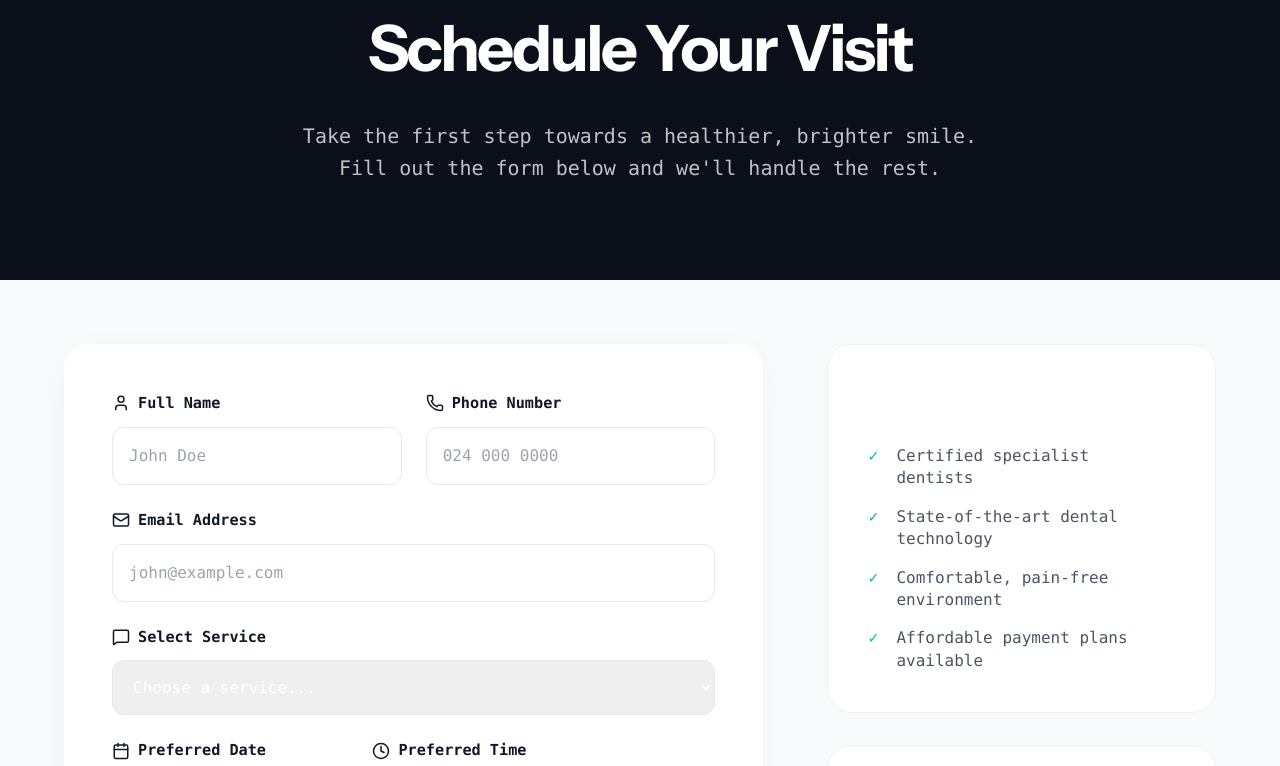
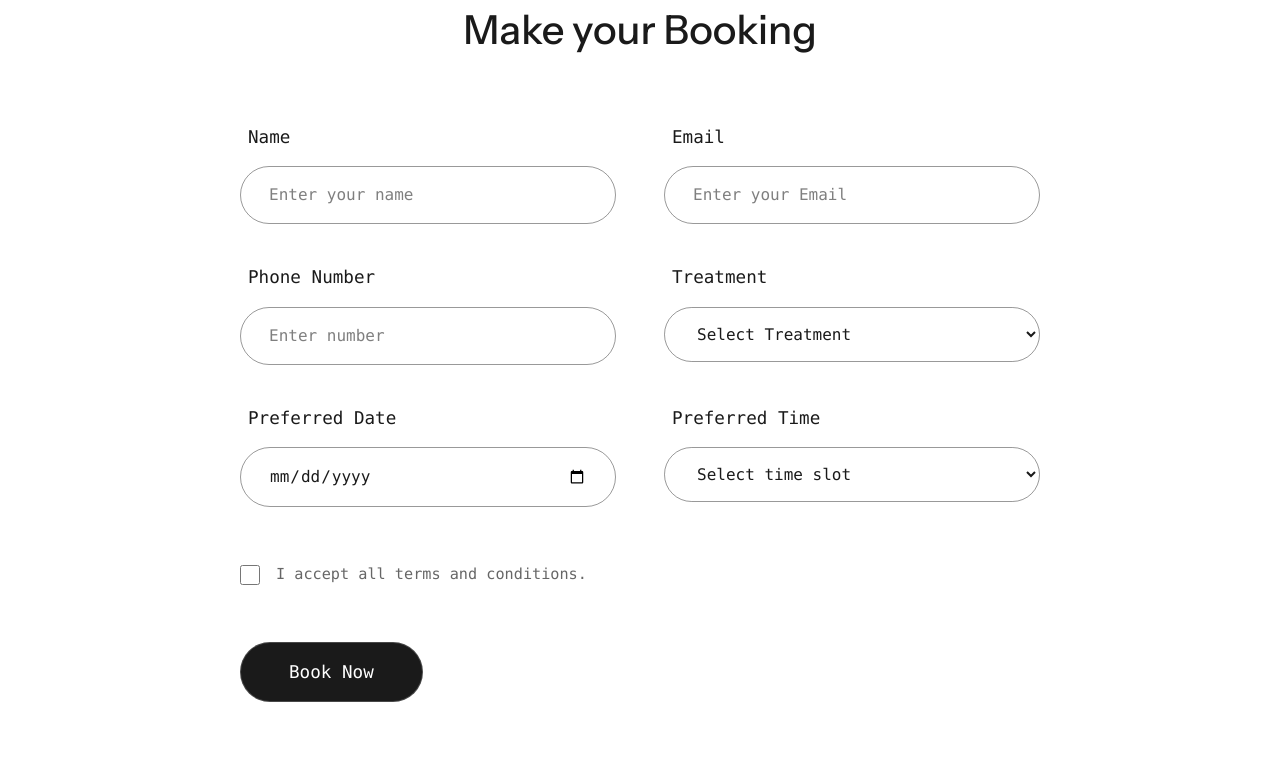
Before and after one commit to darlain71/dentist-site, a React (Vite) app: page /#/booking in a window 1280 px wide. Shown: the part 160-926 px from the top of the page. Built offline with nearby package versions, Linux system fonts and the light colour scheme; a web font is replaced by a local one.

Commit message:
Redesign booking form to modern pill-style layout on white background

```diff
--- a/src/index.css
+++ b/src/index.css
@@ -3067,188 +3067,124 @@ img {
 }
 
 /* Booking Page Styles */
-.booking-hero {
-  padding: 10rem 5% 6rem;
-  background-color: var(--bg-color);
-  text-align: center;
-}
-
-.booking-title {
-  font-size: 4rem;
-  font-weight: 700;
-  margin-bottom: 1.5rem;
-  letter-spacing: -0.04em;
-  color: var(--text-main);
-}
-
-.booking-subtitle {
-  font-size: 1.25rem;
-  color: var(--text-sub);
-  max-width: 700px;
-  margin: 0 auto;
-  line-height: 1.6;
-}
-
 .booking-form-section {
-  padding: 4rem 5% 8rem;
-  background-color: #f9fafb;
-}
-
-.booking-grid {
-  max-width: 1200px;
-  margin: 0 auto;
-  display: grid;
-  grid-template-columns: 1.8fr 1fr;
-  gap: 4rem;
-  align-items: flex-start;
-}
-
-.booking-form-wrapper {
-  background: #ffffff;
-  padding: 3rem;
-  border-radius: 24px;
-  box-shadow: 0 10px 40px rgba(0,0,0,0.03);
-}
-
-.booking-form {
+  padding: 10rem 5% 8rem;
+  background-color: #ffffff;
   display: flex;
   flex-direction: column;
-  gap: 1.5rem;
-}
-
-.form-group-row {
+  align-items: center;
+}
+
+.booking-form-title {
+  font-size: 2.5rem;
+  font-weight: 500;
+  color: #1a1a1a;
+  margin-bottom: 4rem;
+  font-family: var(--font-heading);
+}
+
+.booking-form-modern {
+  width: 100%;
+  max-width: 800px;
+  display: flex;
+  flex-direction: column;
+  gap: 2.5rem;
+}
+
+.form-row-modern {
   display: grid;
   grid-template-columns: 1fr 1fr;
-  gap: 1.5rem;
-}
-
-.form-group {
+  gap: 3rem;
+}
+
+.form-col-modern {
   display: flex;
   flex-direction: column;
-  gap: 0.75rem;
-}
-
-.form-group label {
-  display: flex;
-  align-items: center;
-  gap: 0.5rem;
-  font-size: 0.95rem;
-  font-weight: 600;
-  color: #111827;
-}
-
-.form-group input,
-.form-group select,
-.form-group textarea {
-  padding: 1rem;
-  border: 1.5px solid #e5e7eb;
-  border-radius: 12px;
-  font-family: inherit;
+  gap: 1rem;
+}
+
+.form-col-modern label {
+  font-size: 1.1rem;
+  font-weight: 500;
+  color: #1a1a1a;
+  margin-left: 0.5rem;
+}
+
+.form-col-modern input,
+.form-col-modern select {
+  padding: 1rem 1.75rem;
+  border: 1px solid rgba(0, 0, 0, 0.4);
+  border-radius: 50px;
   font-size: 1rem;
+  color: #1a1a1a;
+  background: transparent;
+  width: 100%;
   transition: all 0.2s ease;
 }
 
-.form-group input:focus,
-.form-group select:focus,
-.form-group textarea:focus {
+.form-col-modern input::placeholder {
+  color: rgba(0, 0, 0, 0.5);
+}
+
+.form-col-modern input:focus,
+.form-col-modern select:focus {
   outline: none;
   border-color: #000000;
-  background-color: #fafafa;
-}
-
-.booking-submit-btn {
+  box-shadow: 0 0 0 4px rgba(0, 0, 0, 0.05);
+}
+
+.terms-container {
+  display: flex;
+  align-items: center;
+  gap: 1rem;
   margin-top: 1rem;
-  padding: 1.25rem;
+  color: rgba(0, 0, 0, 0.6);
+  font-size: 0.95rem;
+}
+
+.terms-container input[type="checkbox"] {
+  width: 1.25rem;
+  height: 1.25rem;
+  border-radius: 4px;
+  border: 1px solid rgba(0, 0, 0, 0.3);
+  cursor: pointer;
+}
+
+.form-footer-modern {
+  display: flex;
+  justify-content: flex-start;
+  margin-top: 1rem;
+}
+
+.modern-book-btn {
+  padding: 1rem 3rem;
+  background-color: #1a1a1a;
+  color: #ffffff;
+  border: 1px solid rgba(255, 255, 255, 0.2);
+  border-radius: 50px;
+  font-size: 1.1rem;
+  font-weight: 500;
+  cursor: pointer;
+  transition: all 0.3s ease;
+}
+
+.modern-book-btn:hover {
   background-color: #000000;
-  color: #ffffff;
-  border: none;
-  border-radius: 12px;
-  font-size: 1.1rem;
-  font-weight: 600;
-  cursor: pointer;
-  transition: transform 0.2s ease;
-}
-
-.booking-submit-btn:hover {
   transform: translateY(-2px);
 }
 
-.booking-info-sidebar {
-  display: flex;
-  flex-direction: column;
-  gap: 2rem;
-}
-
-.info-card {
-  background: #ffffff;
-  padding: 2.5rem;
-  border-radius: 24px;
-  border: 1px solid #f1f1f1;
-}
-
-.info-card h3 {
-  font-size: 1.5rem;
-  margin-bottom: 1.5rem;
-  font-weight: 700;
-}
-
-.info-list {
-  list-style: none;
-  display: flex;
-  flex-direction: column;
-  gap: 1rem;
-}
-
-.info-list li {
-  position: relative;
-  padding-left: 1.75rem;
-  color: #4b5563;
-  line-height: 1.4;
-}
-
-.info-list li::before {
-  content: '✓';
-  position: absolute;
-  left: 0;
-  color: #10b981;
-  font-weight: bold;
-}
-
-.sidebar-phone {
-  font-size: 2rem;
-  font-weight: 700;
-  color: #000000;
-  text-decoration: none;
-  margin: 1rem 0;
-  display: block;
-}
-
-.working-hours {
-  color: #6b7280;
-  font-size: 0.95rem;
-}
-
-@media (max-width: 1024px) {
-  .booking-grid {
+@media (max-width: 768px) {
+  .booking-form-section {
+    padding-top: 8rem;
+  }
+
+  .form-row-modern {
     grid-template-columns: 1fr;
-    gap: 3rem;
-  }
-}
-
-@media (max-width: 768px) {
-  .booking-hero {
-    padding-top: 8rem;
-  }
-
-  .booking-title {
-    font-size: 2.75rem;
-  }
-
-  .booking-form-wrapper {
-    padding: 1.5rem;
-  }
-
-  .form-group-row {
-    grid-template-columns: 1fr;
-  }
-}
+    gap: 1.5rem;
+  }
+
+  .booking-form-title {
+    font-size: 2rem;
+    margin-bottom: 2.5rem;
+  }
+}
--- a/src/pages/Booking.jsx
+++ b/src/pages/Booking.jsx
@@ -47,96 +47,67 @@ const Booking = () => {
   return (
     <div className="booking-page-container">
       <Helmet>
-        <title>Book an Appointment | LifeDent - Expert Dental Care</title>
-        <meta name="description" content="Schedule your dental visit at LifeDent. Choose your service, preferred date and time for expert dental care in Accra." />
+        <title>Make your Booking | LifeDent</title>
       </Helmet>
 
-      <section className="booking-hero">
-        <div className="booking-hero-content">
-          <h1 className="booking-title">Schedule Your Visit</h1>
-          <p className="booking-subtitle">
-            Take the first step towards a healthier, brighter smile.
-            Fill out the form below and we'll handle the rest.
-          </p>
+      <section className="booking-form-section">
+        <h1 className="booking-form-title">Make your Booking</h1>
+
+        <form className="booking-form-modern" onSubmit={handleSubmit}>
+          <div className="form-row-modern">
+            <div className="form-col-modern">
+              <label>Name</label>
+              <input type="text" placeholder="Enter your name" required />
             </div>
-      </section>
-
-      <section className="booking-form-section">
-        <div className="booking-grid">
-          <div className="booking-form-wrapper">
-            <form className="booking-form" onSubmit={handleSubmit}>
-              <div className="form-group-row">
-                <div className="form-group">
-                  <label><User size={18} /> Full Name</label>
-                  <input type="text" placeholder="John Doe" required />
-                </div>
-                <div className="form-group">
-                  <label><Phone size={18} /> Phone Number</label>
-                  <input type="tel" placeholder="024 000 0000" required />
+            <div className="form-col-modern">
+              <label>Email</label>
+              <input type="email" placeholder="Enter your Email" required />
             </div>
           </div>
 
-              <div className="form-group">
-                <label><Mail size={18} /> Email Address</label>
-                <input type="email" placeholder="john@example.com" required />
+          <div className="form-row-modern">
+            <div className="form-col-modern">
+              <label>Phone Number</label>
+              <input type="tel" placeholder="Enter number" required />
             </div>
-
-              <div className="form-group">
-                <label><MessageSquare size={18} /> Select Service</label>
+            <div className="form-col-modern">
+              <label>Treatment</label>
               <select required>
-                  <option value="">Choose a service...</option>
-                  {services.map(service => (
-                    <option key={service} value={service}>{service}</option>
-                  ))}
-                </select>
-              </div>
-
-              <div className="form-group-row">
-                <div className="form-group">
-                  <label><Calendar size={18} /> Preferred Date</label>
-                  <input type="date" required />
-                </div>
-                <div className="form-group">
-                  <label><Clock size={18} /> Preferred Time</label>
-                  <select required>
-                    <option value="">Select time slot...</option>
-                    <option>Morning (8:00 AM - 12:00 PM)</option>
-                    <option>Afternoon (12:00 PM - 4:00 PM)</option>
-                    <option>Evening (4:00 PM - 7:00 PM)</option>
+                <option value="">Select Treatment</option>
+                {services.map(s => <option key={s} value={s}>{s}</option>)}
               </select>
             </div>
           </div>
 
-              <div className="form-group">
-                <label><MessageSquare size={18} /> Additional Notes (Optional)</label>
-                <textarea placeholder="Tell us about any specific concerns..." rows="4"></textarea>
+          <div className="form-row-modern">
+            <div className="form-col-modern">
+              <label>Preferred Date</label>
+              <div className="input-with-icon">
+                <input type="date" required />
+              </div>
+            </div>
+            <div className="form-col-modern">
+              <label>Preferred Time</label>
+              <select required>
+                <option value="">Select time slot</option>
+                <option>Morning</option>
+                <option>Afternoon</option>
+                <option>Evening</option>
+              </select>
+            </div>
           </div>
 
-              <button type="submit" className="booking-submit-btn">
-                Confirm Booking Request
-              </button>
-            </form>
+          <div className="terms-container">
+            <input type="checkbox" id="terms" required />
+            <label htmlFor="terms">I accept all terms and conditions.</label>
           </div>
 
-          <div className="booking-info-sidebar">
-            <div className="info-card">
-              <h3>Why Choose LifeDent?</h3>
-              <ul className="info-list">
-                <li>Certified specialist dentists</li>
-                <li>State-of-the-art dental technology</li>
-                <li>Comfortable, pain-free environment</li>
-                <li>Affordable payment plans available</li>
-              </ul>
+          <div className="form-footer-modern">
+            <button type="submit" className="modern-book-btn">
+              Book Now
+            </button>
           </div>
-
-            <div className="info-card quick-contact">
-              <h3>Quick Contact</h3>
-              <p>Need immediate assistance?</p>
-              <a href="tel:0248632660" className="sidebar-phone">024 863 2660</a>
-              <p className="working-hours">Mon - Sat: 8:00 AM - 7:00 PM</p>
-            </div>
-          </div>
-        </div>
+        </form>
       </section>
     </div>
   );
--- a/src/pages/Services.jsx
+++ b/src/pages/Services.jsx
@@ -1,6 +1,7 @@
 import React from 'react';
 import { Helmet } from 'react-helmet-async';
 import { Link } from 'react-router-dom';
+import { ArrowRight } from 'lucide-react';
 import FAQ from '../components/FAQ';
 import Testimonials from '../components/Testimonials';
 
@@ -92,6 +93,16 @@ const Services = () => {
             </div>
           </div>
         </div>
+        <div style={{ textAlign: 'center', marginTop: '6rem', padding: '4rem 2rem', background: '#f9fafb', borderRadius: '32px' }}>
+          <h2 style={{ fontSize: '2.5rem', fontWeight: 700, marginBottom: '1.5rem' }}>Ready for a Brighter Smile?</h2>
+          <p style={{ color: '#666', fontSize: '1.1rem', marginBottom: '2.5rem', maxWidth: '600px', margin: '0 auto 2.5rem' }}>
+            Book your consultation today and experience world-class dental care at LifeDent.
+          </p>
+          <Link to="/booking" className="book-appointment-btn" style={{ textDecoration: 'none', margin: '0 auto' }}>
+            <span>Book Now</span>
+            <ArrowRight className="btn-icon" size={18} />
+          </Link>
+        </div>
       </section>
       <Testimonials />
       <FAQ />
```
Lines whose indentation alone changed are shown as unchanged.
